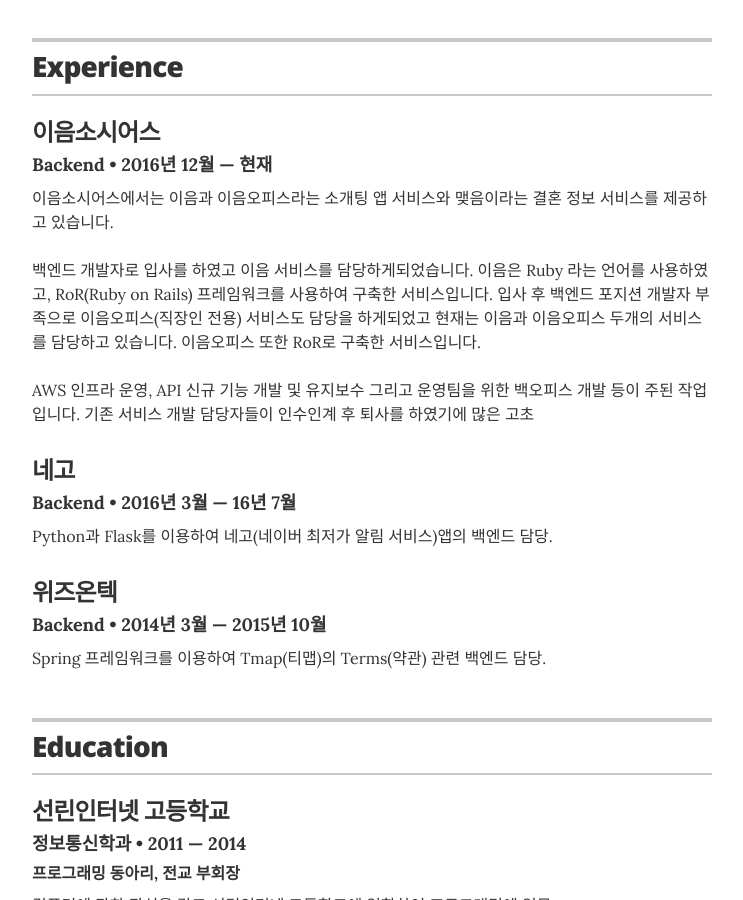
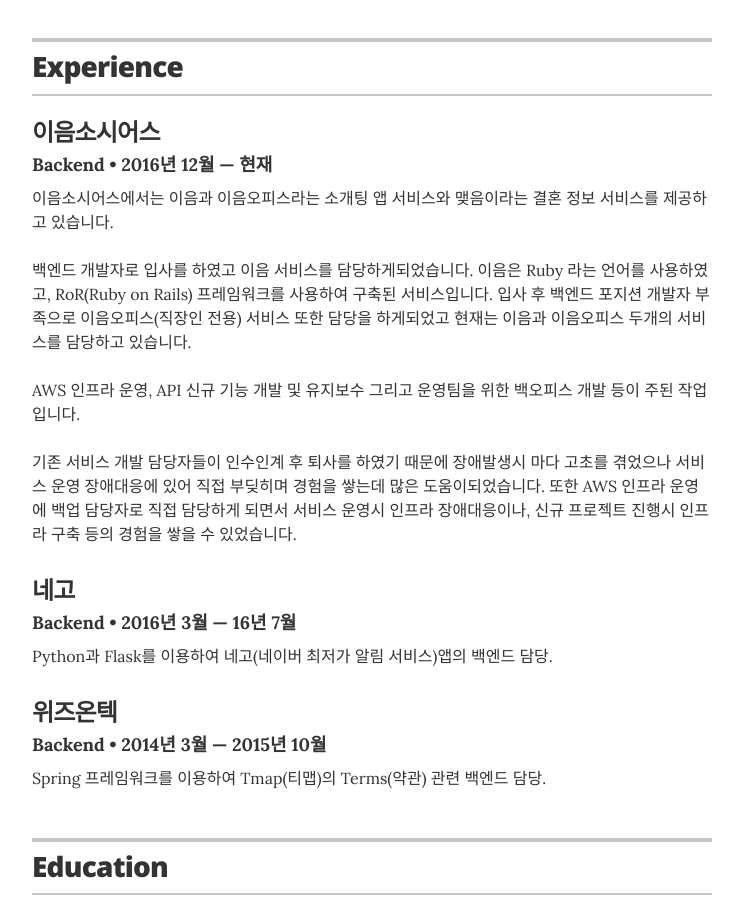
Before and after one commit to bingl2/resume, a Jekyll site: the page built from index.html, in a window 1280 px wide and 900 px high, scrolled down 461 px. Shown: the whole window, without its empty margins (268-1011 px from the left). Built offline with Jekyll 4.4.1, drawn with Linux system fonts in a browser that asks for light colours.

Commit message:
Experience 이음소시어스 초안 완성

```diff
--- a/_data/experience.yml
+++ b/_data/experience.yml
@@ -3,7 +3,7 @@
 - company: 이음소시어스
   position: Backend
   duration: 2016년 12월 &mdash; 현재
-  summary: 이음소시어스에서는 이음과 이음오피스라는 소개팅 앱 서비스와 맺음이라는 결혼 정보 서비스를 제공하고 있습니다. <br><br> 백엔드 개발자로 입사를 하였고 이음 서비스를 담당하게되었습니다. 이음은 Ruby 라는 언어를 사용하였고, RoR(Ruby on Rails) 프레임워크를 사용하여 구축한 서비스입니다. 입사 후 백엔드 포지션 개발자 부족으로 이음오피스(직장인 전용) 서비스도 담당을 하게되었고 현재는 이음과 이음오피스 두개의 서비스를 담당하고 있습니다. 이음오피스 또한 RoR로 구축한 서비스입니다. <br><br> AWS 인프라 운영, API 신규 기능 개발 및 유지보수 그리고 운영팀을 위한 백오피스 개발 등이 주된 작업입니다. 기존 서비스 개발 담당자들이 인수인계 후 퇴사를 하였기에 많은 고초
+  summary: 이음소시어스에서는 이음과 이음오피스라는 소개팅 앱 서비스와 맺음이라는 결혼 정보 서비스를 제공하고 있습니다. <br><br> 백엔드 개발자로 입사를 하였고 이음 서비스를 담당하게되었습니다. 이음은 Ruby 라는 언어를 사용하였고, RoR(Ruby on Rails) 프레임워크를 사용하여 구축된 서비스입니다. 입사 후 백엔드 포지션 개발자 부족으로 이음오피스(직장인 전용) 서비스 또한 담당을 하게되었고 현재는 이음과 이음오피스 두개의 서비스를 담당하고 있습니다. <br><br> AWS 인프라 운영, API 신규 기능 개발 및 유지보수 그리고 운영팀을 위한 백오피스 개발 등이 주된 작업입니다. <br><br> 기존 서비스 개발 담당자들이 인수인계 후 퇴사를 하였기 때문에 장애발생시 마다 고초를 겪었으나 서비스 운영 장애대응에 있어 직접 부딪히며 경험을 쌓는데 많은 도움이되었습니다. 또한 AWS 인프라 운영에 백업 담당자로 직접 담당하게 되면서 서비스 운영시 인프라 장애대응이나, 신규 프로젝트 진행시 인프라 구축 등의 경험을 쌓을 수 있었습니다.
 
 # 네고
 - company: 네고
```
